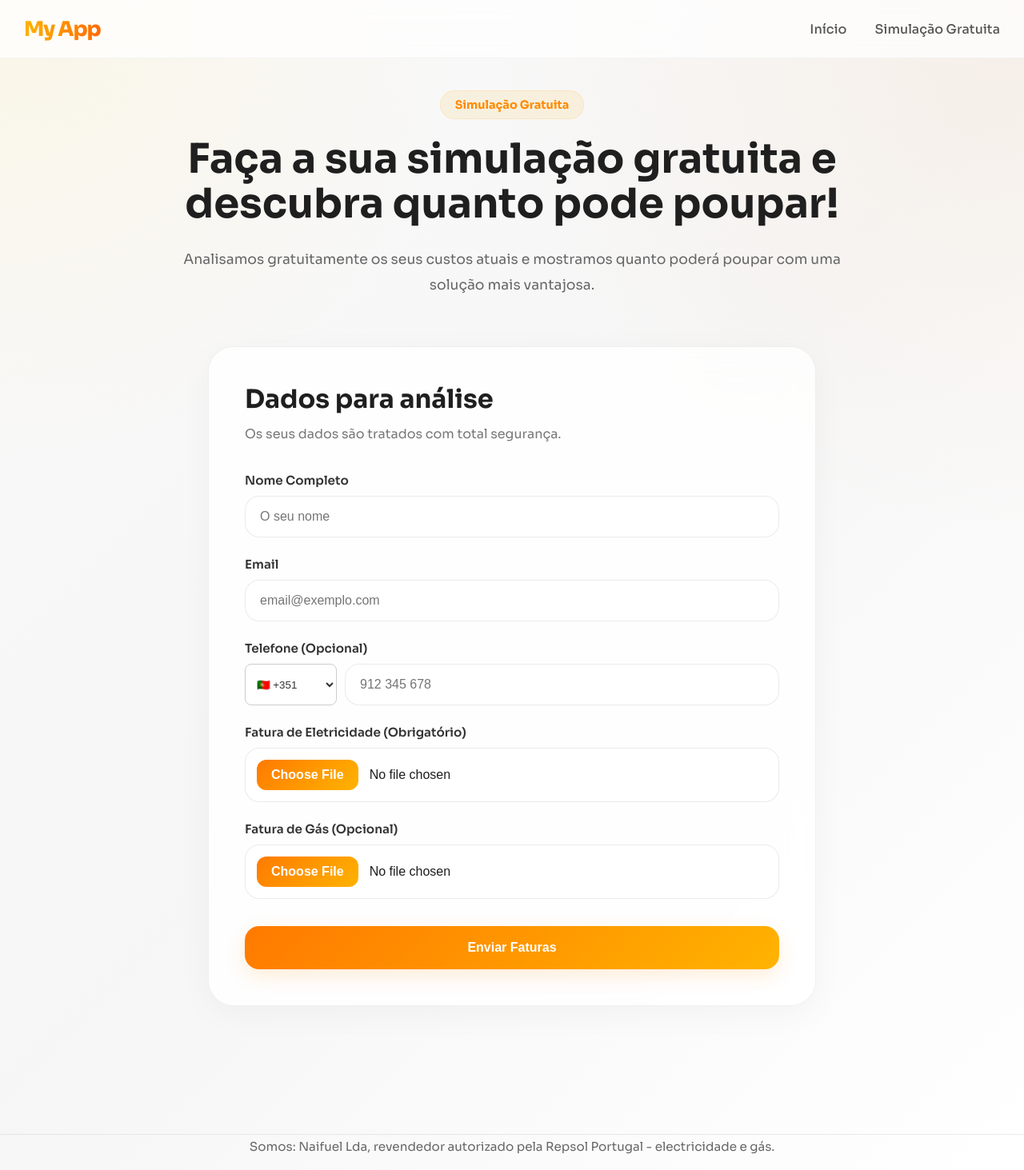
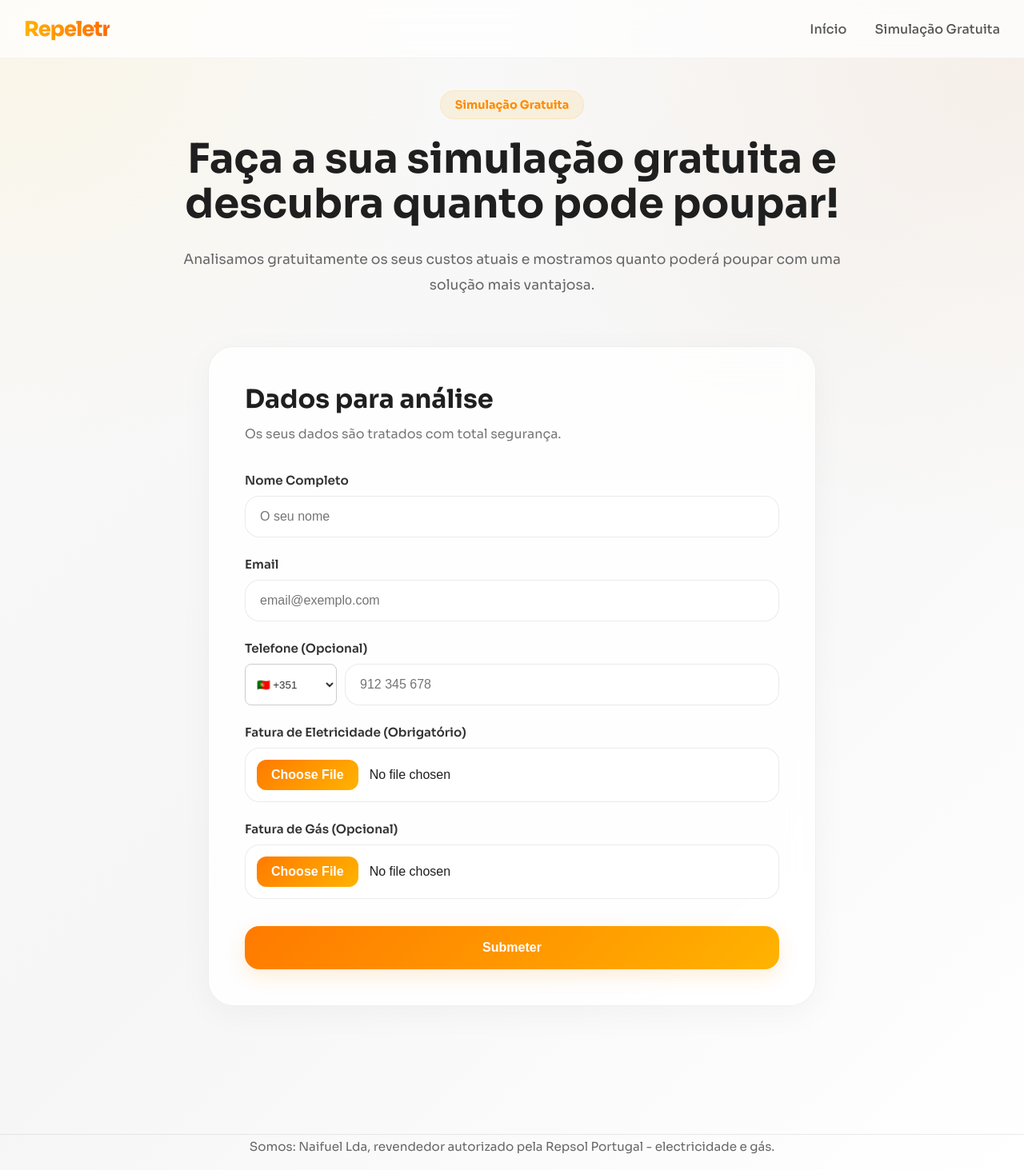
Before and after one commit to danzcosta/repeletr, a Next.js app: page /formulario in a window 1280 px wide. Shown: the whole page at 80% size. Built offline with nearby package versions, Linux system fonts and the light colour scheme; no server answers.

Commit message:
more changes

```diff
--- a/app/formulario/page.tsx
+++ b/app/formulario/page.tsx
@@ -273,7 +273,7 @@ export default function Home() {
               disabled={isSubmitting}
               className="submit-button"
             >
-              {isSubmitting ? "A analisar..." : "Enviar Faturas"}
+              {isSubmitting ? "A analisar..." : "Submeter"}
             </button>
           </form>
         </div>
--- a/components/Navbar.tsx
+++ b/components/Navbar.tsx
@@ -9,7 +9,7 @@ export default function Navbar() {
         {/* LOGO */}
 
         <Link href="/" className="logo">
-          My App
+          Repeletr
         </Link>
 
         {/* LINKS */}
```
